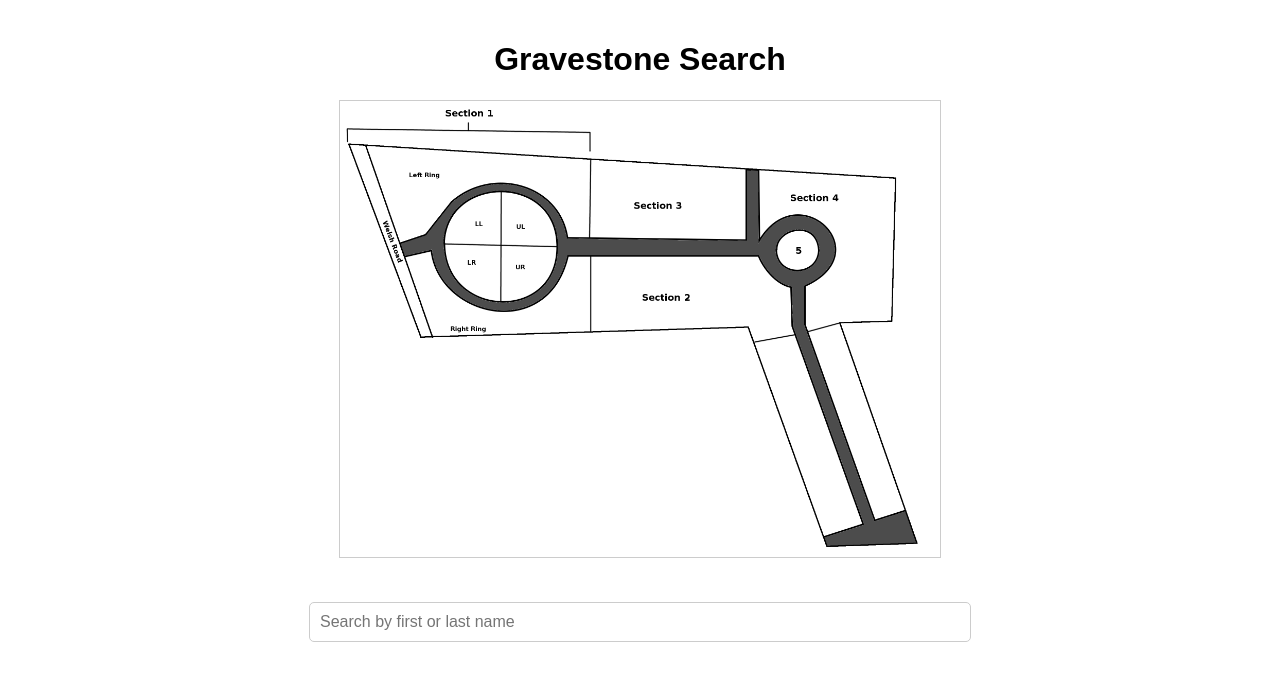
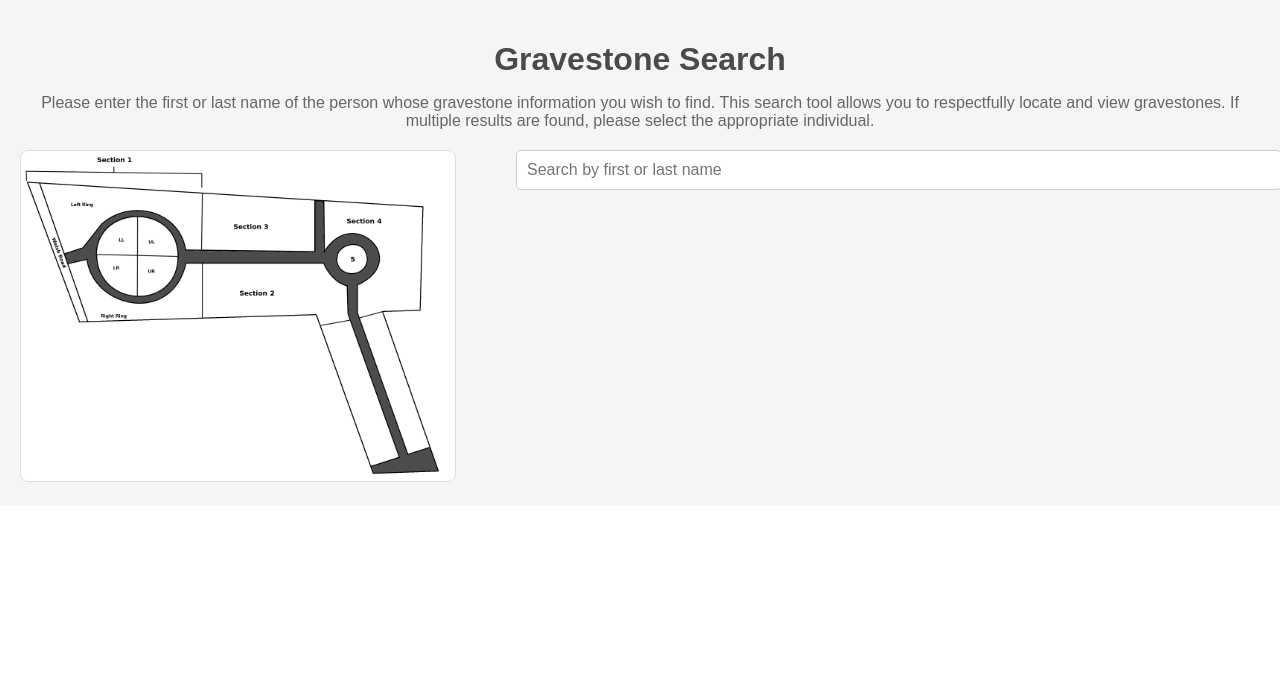
Before and after one commit to jamesrowe1/gravestone-search, a React (Create React App) app: page / in a window 1280 px wide. Shown: the top 680 px of the page. Built offline with nearby package versions, Linux system fonts and the light colour scheme.

Commit message:
got it mostly running

```diff
--- a/src/App.css
+++ b/src/App.css
@@ -1,71 +1,87 @@
 .App {
-  font-family: Arial, sans-serif;
-  max-width: 800px;
-  margin: 0 auto;
+  text-align: center;
+  background-color: #f5f5f5;
   padding: 20px;
-  text-align: center;
+  font-family: 'Arial', sans-serif;
+  color: #333;
 }
 
-header {
+h1 {
+  color: #4a4a4a;
+  margin-bottom: 10px;
+}
+
+.instructions {
   margin-bottom: 20px;
+  font-size: 16px;
+  color: #666;
+}
+
+.content-container {
+  display: flex;
+  justify-content: space-between;
+  align-items: flex-start;
+}
+
+.map-section {
+  flex-basis: 35%; /* Map takes 35% of the width */
+  padding-right: 20px;
 }
 
 .cemetery-map {
   width: 100%;
-  max-width: 600px;
-  margin-bottom: 20px;
-  border: 1px solid #ccc;
+  max-width: 700px; /* Keep a max width so it fits nicely */
+  border-radius: 8px;
+  border: 1px solid #ddd;
 }
 
-.search-box {
+.search-and-info {
+  flex-basis: 60%; /* Info section takes up 60% of the width */
+  padding-left: 20px;
+}
+
+.search-section {
+  margin-bottom: 20px;
+}
+
+.search-input {
+  width: 100%;
   padding: 10px;
-  width: 80%;
-  margin-bottom: 20px;
-  font-size: 1rem;
+  font-size: 16px;
   border: 1px solid #ccc;
   border-radius: 5px;
 }
 
-.search-results {
-  list-style: none;
-  padding: 0;
+.results-list {
+  margin: 20px 0;
 }
 
-.result-button {
-  background-color: #4CAF50;
+.person-select-btn {
+  background-color: #4a90e2;
   color: white;
   border: none;
-  padding: 10px 20px;
+  padding: 10px;
+  font-size: 16px;
   margin: 5px;
+  border-radius: 5px;
   cursor: pointer;
-  border-radius: 5px;
 }
 
-.result-button:hover {
-  background-color: #45a049;
+.person-select-btn:hover {
+  background-color: #357ab8;
 }
 
-.person-details {
-  margin-top: 20px;
+.person-info {
+  background-color: white;
   padding: 20px;
-  background-color: #f9f9f9;
   border-radius: 10px;
-  text-align: left;
+  box-shadow: 0px 2px 5px rgba(0, 0, 0, 0.1);
 }
 
-.person-image {
+.gravestone-image {
   width: 100%;
   max-width: 600px;
+  height: auto;
+  border-radius: 8px;
   margin-top: 20px;
-  border: 1px solid #ccc;
 }
-
-p {
-  font-size: 1.1rem;
-  margin: 5px 0;
-}
-
-h2 {
-  font-size: 1.5rem;
-  color: #333;
-}
--- a/src/App.js
+++ b/src/App.js
@@ -1,6 +1,6 @@
 import React, { useState, useEffect } from 'react';
 import Papa from 'papaparse';
-import './App.css';
+import './App.css'; // Include the CSS file
 
 function App() {
   const [data, setData] = useState([]);
@@ -35,10 +35,9 @@ function App() {
         (person['First Name'] && person['First Name'].toLowerCase().includes(value.toLowerCase())) ||
         (person['Last Name'] && person['Last Name'].toLowerCase().includes(value.toLowerCase()))
       );
-
       setSearchResults(results);
 
-      // Automatically select person if only one match is found
+      // Automatically select if only one result matches
       if (results.length === 1) {
         setSelectedPerson(results[0]);
       } else {
@@ -47,42 +46,50 @@ function App() {
     }
   };
 
-  // Handle selecting a person from the search results (for multiple results)
+  // Handle selecting a person from the search results
   const handleSelectPerson = (person) => {
     setSelectedPerson(person);
     setSearchResults([]);
-    setQuery('');
   };
 
   return (
     <div className="App">
-      <header>
       <h1>Gravestone Search</h1>
-        {/* CemeteryMap Image */}
+      <p className="instructions">
+        Please enter the first or last name of the person whose gravestone information you wish to find.
+        This search tool allows you to respectfully locate and view gravestones. If multiple results are found,
+        please select the appropriate individual.
+      </p>
+
+      <div className="content-container">
+        {/* Cemetery Map Image */}
+        <div className="map-section">
           <img
             className="cemetery-map"
             src={`${process.env.PUBLIC_URL}/uploads/CemeteryMap.png`}
             alt="Cemetery Map"
           />
-      </header>
+        </div>
 
-      {/* Search Input */}
+        <div className="search-and-info">
+          <div className="search-section">
             <input
+              className="search-input"
               type="text"
               value={query}
               onChange={handleSearch}
               placeholder="Search by first or last name"
-        className="search-box"
             />
+          </div>
 
-      {/* Display Search Results */}
+          {/* Show multiple search results */}
           {searchResults.length > 1 && (
-        <div>
+            <div className="results-list">
               <h2>Multiple results found. Please select:</h2>
-          <ul className="search-results">
+              <ul>
                 {searchResults.map((person, index) => (
                   <li key={index}>
-                <button className="result-button" onClick={() => handleSelectPerson(person)}>
+                    <button className="person-select-btn" onClick={() => handleSelectPerson(person)}>
                       {person['First Name']} {person['Last Name']}
                     </button>
                   </li>
@@ -91,25 +98,27 @@ function App() {
             </div>
           )}
 
-      {/* Display Selected Person's Information */}
+          {/* Show gravestone info if a person is selected */}
           {selectedPerson && (
-        <div className="person-details">
+            <div className="person-info">
               <h2>Gravestone Information for {selectedPerson['First Name']} {selectedPerson['Last Name']}</h2>
-          <p><strong>Section:</strong> {selectedPerson['Section']}</p>
-          <p><strong>Row/Area:</strong> {selectedPerson['Row/Area']}</p>
-          <p><strong>Position:</strong> {selectedPerson['Position']}</p>
+              <p>Section: {selectedPerson['Section']}</p>
+              <p>Row/Area: {selectedPerson['Row/Area']}</p>
+              <p>Position: {selectedPerson['Position']}</p>
               <img
-            className="person-image"
+                className="gravestone-image"
                 src={`${process.env.PUBLIC_URL}/${selectedPerson['Image File']}`}
                 alt={`${selectedPerson['First Name']} ${selectedPerson['Last Name']}`}
               />
             </div>
           )}
 
-      {/* Handle No Results Found */}
+          {/* Show "No results" if search yields nothing */}
           {searchResults.length === 0 && query && !selectedPerson && (
             <p>No results found.</p>
           )}
+        </div>
+      </div>
     </div>
   );
 }
```
Lines whose indentation alone changed are shown as unchanged.
